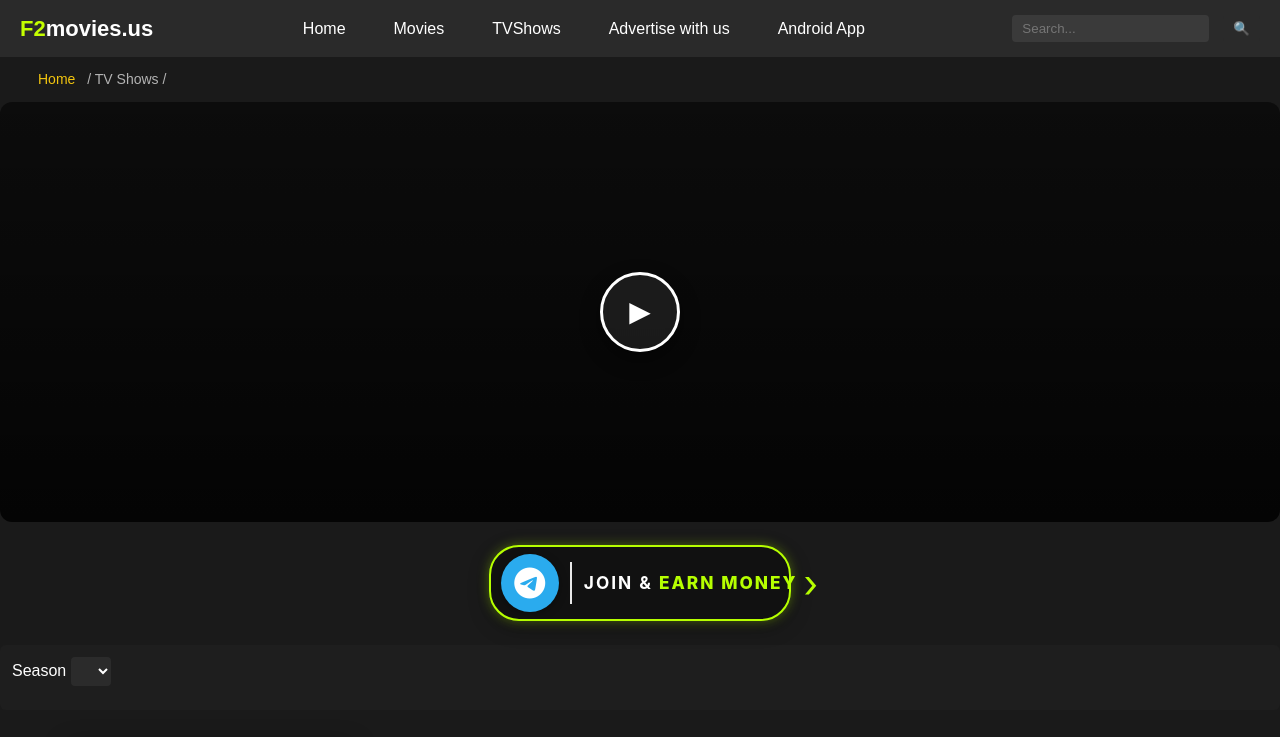
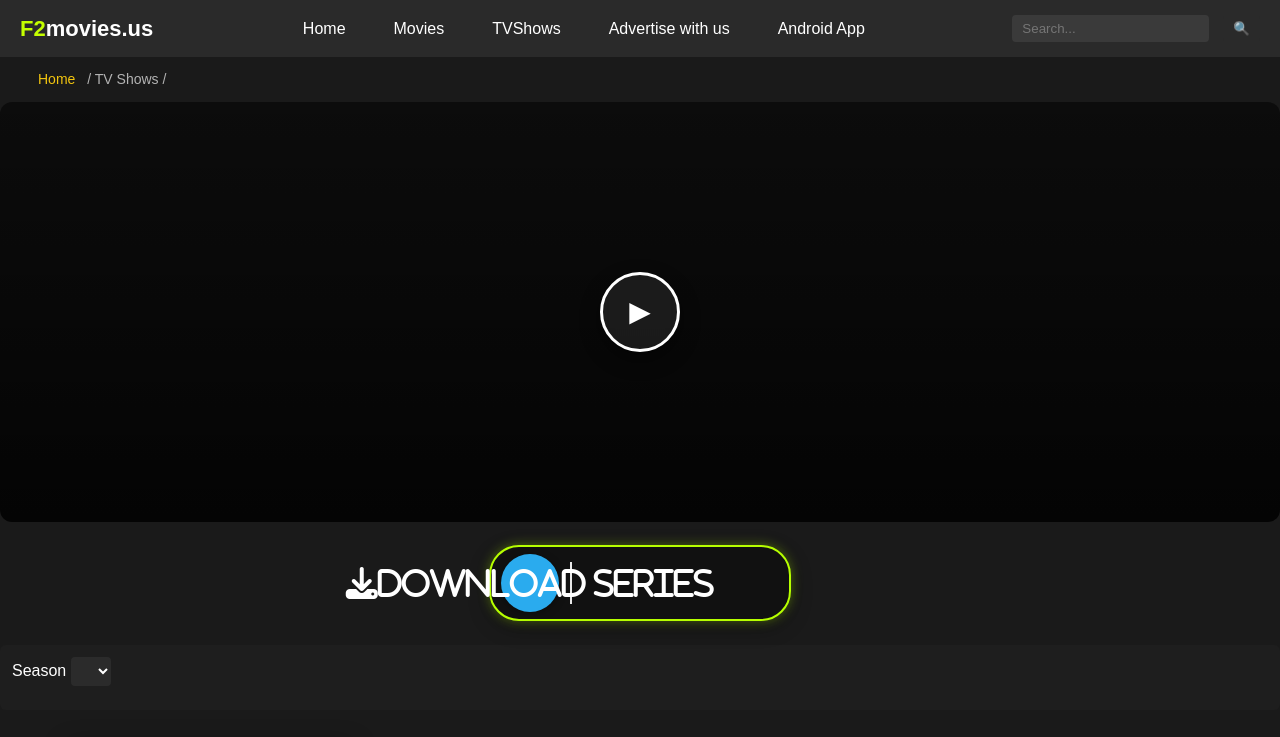
Before and after one commit to ratingbuffalo/Admin, a plain HTML site: page tv-detail.html in a window 1280 px wide. Shown: the top 737 px of the page. Drawn offline with Linux system fonts and the light colour scheme; no server answers; a script that the page names is missing.

Commit message:
Update tv-detail.html

```diff
--- a/tv-detail.html
+++ b/tv-detail.html
@@ -694,14 +694,17 @@ a{
                  <!-- <a href="https://trianglerockers.com/1858870" target="_blank" class="tips">
                   <i class="fas fa-download"> Download series</i>
                 </a>  -->
+               <a href="https://adsfinal.com/SL/3123" target="_blank" class="tips">
+                  <i class="fas fa-download"> Download series</i>
+                </a>
                  <!-- <a href="https://t.me/predictzbets" target="_blank" class="tips">
                      <i class="fab fa-telegram"></i> Join & Earn Money
                  </a> -->
-                 <a href="https://t.me/predictzbets" target="_blank" class="tips">
+                 <!-- <a href="https://t.me/predictzbets" target="_blank" class="tips">
                     <i class="fab fa-telegram-plane"></i>
                     <span>JOIN & <b>EARN MONEY</b></span>
                     <strong>›</strong>
-                 </a>
+                 </a> -->
                 <!-- <a href="https://t.me/netflixairdrops" target="_blank" class="telegram">
                   <i class="fab fa-telegram-plane"></i>
                 </a> -->
```
